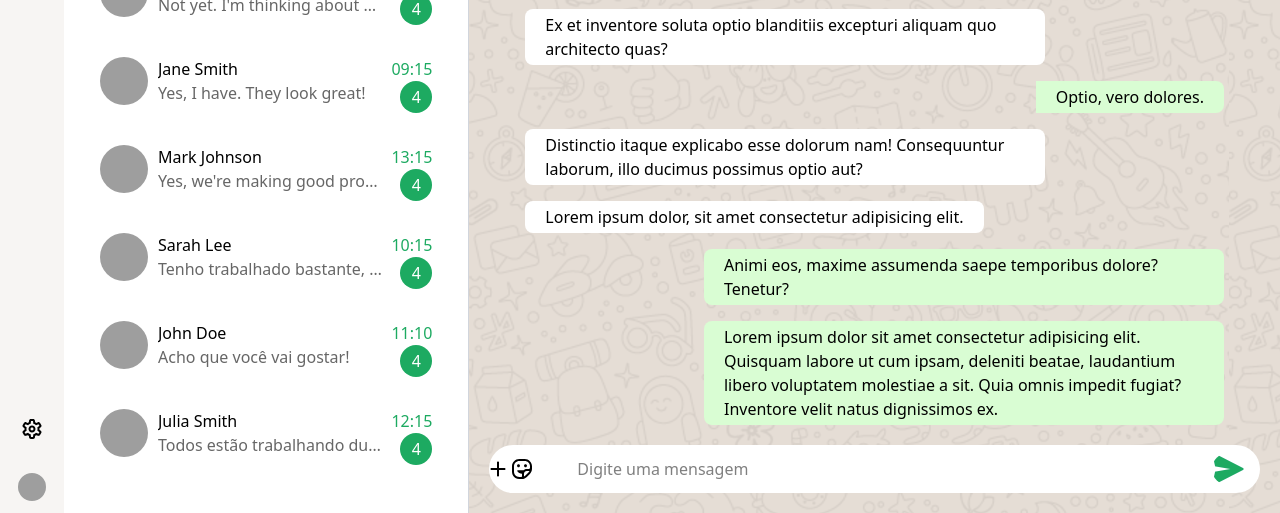
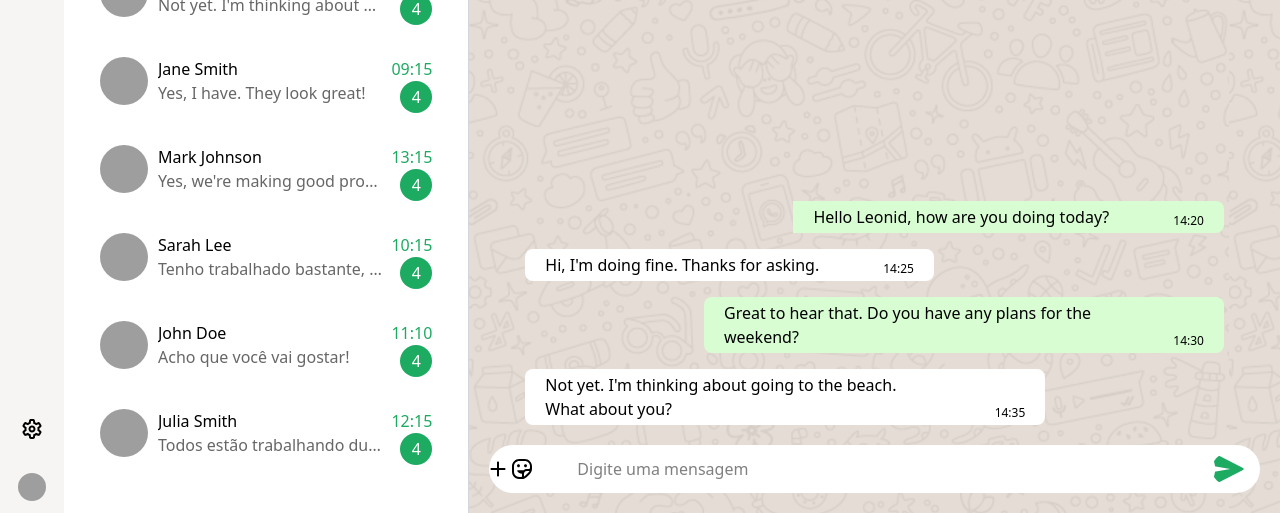
Before and after one commit to tabguimaraes/whatsapp-web, a website with bundled scripts: page index.html in a window 1280 px wide. Both pictures are taken after a click on the element 266 px from the left and 284 px from the top of the page. Shown: the part 287-800 px from the top of the page. Built offline with nearby package versions, Linux system fonts and the light colour scheme; grey boxes are pictures that could not be loaded.

Commit message:
Inserção de mensagens ok. Pendente ajustar o scroll vertical da messageBoard que não está funcionando

```diff
--- a/index.html
+++ b/index.html
@@ -460,10 +460,10 @@
         class="grid flex-1 grid-flow-col auto-rows-min grid-cols-4 content-end gap-4 overflow-y-auto px-14 pt-5"
         id="message-board-container"
       >
-        <div
+        <!-- <div
           class="received-message-container col-start-1 col-end-4 w-fit rounded-lg bg-white"
         >
-          <div class="b place-self-start px-5 py-1">
+          <div class="place-self-start px-5 py-1">
             <p class="flex items-end justify-between">
               Ex et inventore soluta optio blanditiis excepturi aliquam quo
               architecto quas?
@@ -516,7 +516,7 @@
               dignissimos ex.
             </p>
           </div>
-        </div>
+        </div> -->
       </section>
       <form
         class="relative bottom-0 flex-shrink-0 p-5"
--- a/script.js
+++ b/script.js
@@ -12,7 +12,7 @@ messageBoard.form.addEventListener("submit", (evento) => {
   evento.preventDefault();
   let userInput = messageBoard.input.value;
   if (userInput) {
-    createMessage(userInput);
+    createMessage(userInput, "me");
     // Limpa o valor do value após o enter
     messageBoard.input.value = "";
   }
@@ -38,7 +38,7 @@ function getHour() {
 }
 
 // Cria o paragrafo da mensagem, insere a hora em um span e o adiciona no paragrafo, antes de enviar para a função que cria o container da mensagem
-function createMessage(mensagem, sender) {
+function createMessage(mensagem, sender, hour) {
   let createdMessage = document.createElement("p"),
     span = document.createElement("span");
 
@@ -47,22 +47,33 @@ function createMessage(mensagem, sender) {
   createdMessage.innerText = mensagem;
 
   span.className = "pl-16 text-xs";
-  span.innerText = `${getHour()}`;
+
+  if (hour === "" || hour === undefined) {
+    span.innerText = `${getHour()}`;
+  } else {
+    span.innerText = `${hour}`;
+  }
 
   createdMessage.appendChild(span);
 
-  createContainerSendMessages(createdMessage);
+  createContainerSendMessages(createdMessage, sender);
 }
 
 // Cria o container que vai armazenar a mensagem digitada
-function createContainerSendMessages(mensagem) {
+function createContainerSendMessages(mensagem, sender) {
   let containerPrincipal = document.createElement("div"),
     containerSecundario = document.createElement("div");
 
-  containerPrincipal.className =
-    "sentMessages col-start-2 col-end-5 overflow-hidden rounded-lg *:bg-[#d9fdd3]";
+  if (sender !== "me") {
+    containerPrincipal.className =
+      "received-message-container col-start-1 col-end-4 w-fit rounded-lg bg-white";
+    containerSecundario.className = "place-self-start px-5 py-1";
+  } else {
+    containerPrincipal.className =
+      "sent-message-container col-start-2 col-end-5 overflow-hidden rounded-lg *:bg-[#d9fdd3]";
 
-  containerSecundario.className = "w-fit place-self-end px-5 py-1";
+    containerSecundario.className = "w-fit place-self-end px-5 py-1";
+  }
 
   containerSecundario.appendChild(mensagem);
   containerPrincipal.appendChild(containerSecundario);
@@ -303,8 +314,11 @@ function createMessageBoard(contactMessages, avatar) {
 function insertMessages(messagesList) {
   let mensagens = messagesList;
 
+  messageBoard.container.innerHTML = "";
+
   mensagens.forEach((item) => {
-    console.log(item);
+    // console.log(item, item.sender, item.time);
+    createMessage(item.content, item.sender, item.time);
   });
 }
 
```
Also changed, not shown: src/output.css.
